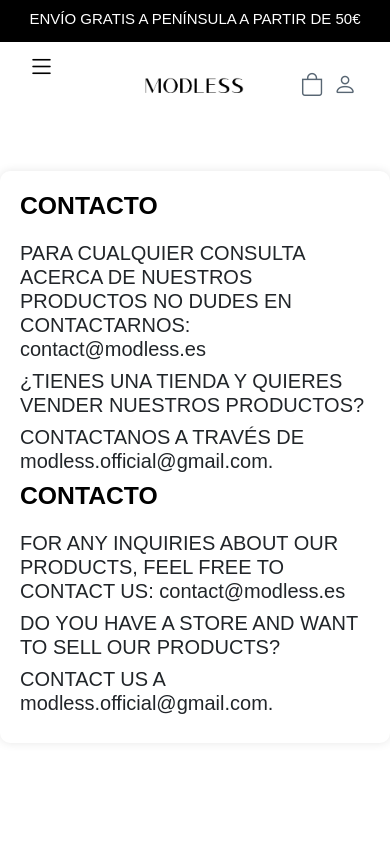
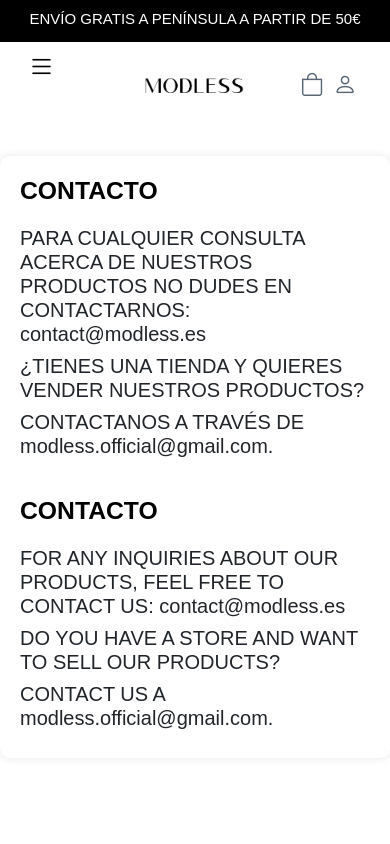
Before and after one commit to SildelaBarrera/Front-Deploy-Modless, an Angular app: page /contacto in a window 390 px wide. Shown: the top 844 px of the page. Built offline with nearby package versions, Linux system fonts and the light colour scheme; a web font is replaced by a local one.

Commit message:
ajustes responsive

```diff
--- a/src/app/features/auth/register/register.component.css
+++ b/src/app/features/auth/register/register.component.css
@@ -16,7 +16,7 @@
 .container {
   width: 90%;
   max-width: 400px;
-  margin-top: 100px;
+  margin-top: 130px;
 }
 
 h3 {
--- a/src/app/features/sidebar-pages/contacto/contacto.component.css
+++ b/src/app/features/sidebar-pages/contacto/contacto.component.css
@@ -29,6 +29,7 @@
     box-shadow: 0px 0px 10px rgba(0, 0, 0, 0.1);
     display: flex;
     flex-direction: column;
+    gap:30px;
   }
   h2, h3 {
     font-weight: 600;
@@ -76,5 +77,6 @@
       flex-direction: column;
       justify-content: center;
       align-items: center;
+      gap:30px;
     }
   }
```
